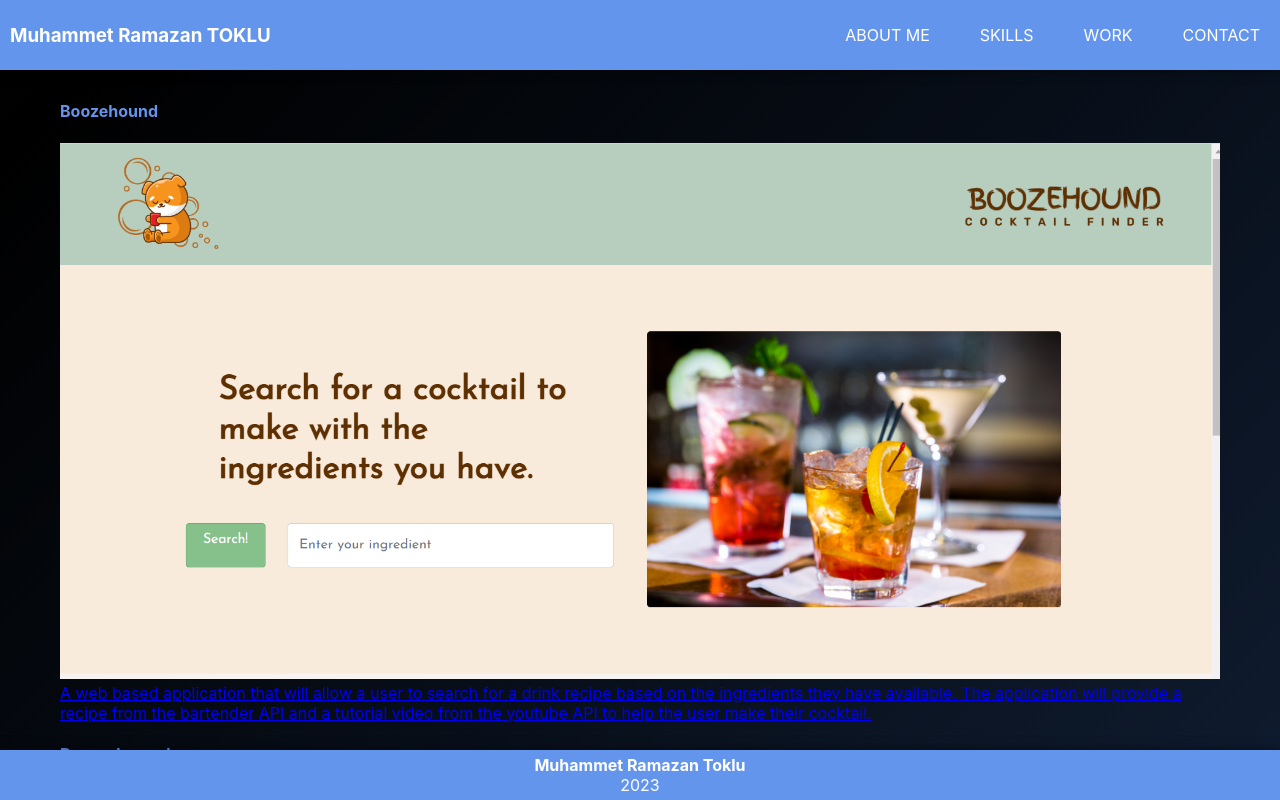
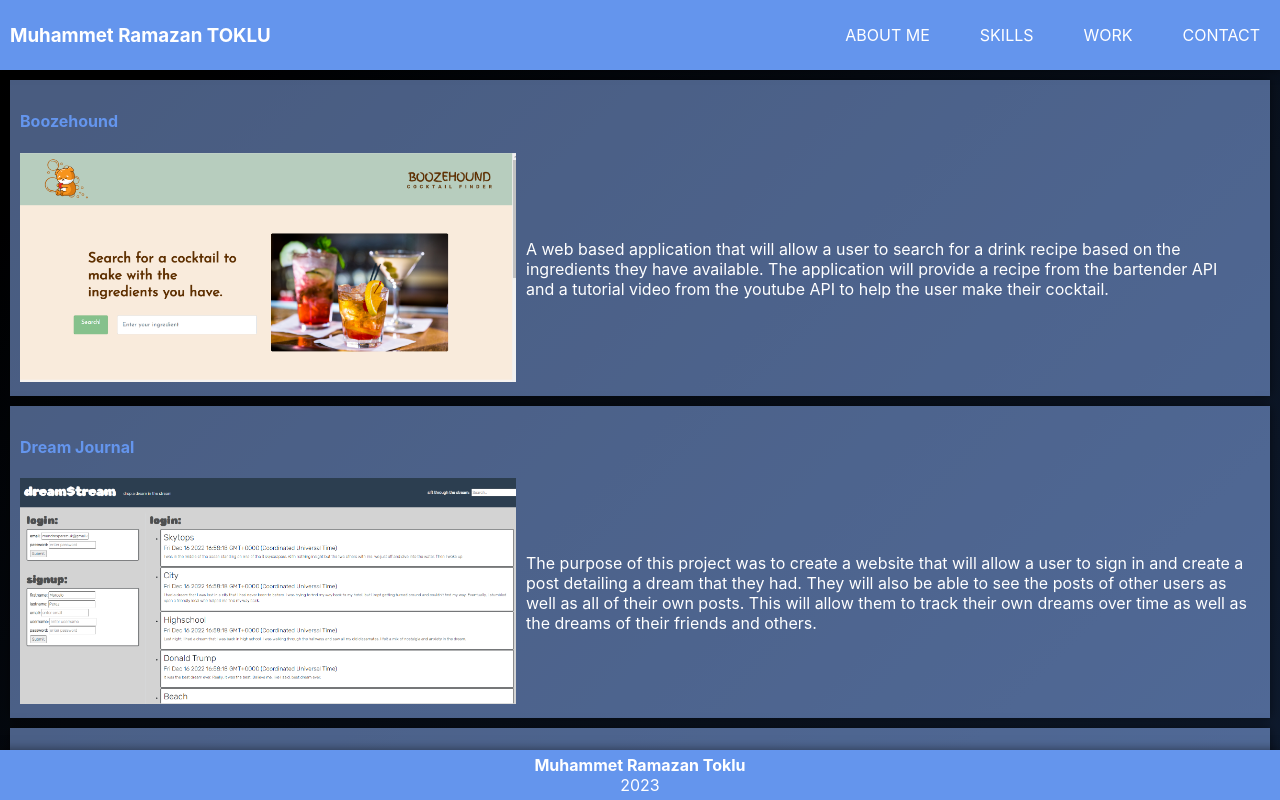
Before and after one commit to mramazant/React-Portfolio, a React (Create React App) app: page /work in a window 1280 px wide. Built offline with nearby package versions, Linux system fonts and the light colour scheme.

Commit message:
refactored work section and updated styling

```diff
--- a/src/components/Details/index.js
+++ b/src/components/Details/index.js
@@ -84,13 +84,10 @@ const Resume=()=>{
 const Details = () => {
   return (
     <div className="details" id="details">
-      {/* <div className="details-content"> */}
         <About />
         <Education/>
-
         {/* resume will be here when its ready */}
         <Resume />
-      {/* </div> */}
     </div>
   );
 };
--- a/src/components/Header/index.css
+++ b/src/components/Header/index.css
@@ -38,7 +38,7 @@
 .header > h1, .header > h2, .header > h3, .header > h4{
     color: white;
 }
-.container{
+.close{
     display: none;
 }
 @media only screen and (max-width:760px) {
@@ -54,16 +54,17 @@
         height: auto;
         box-shadow: 0px 0px 10px 0px rgba(0, 0, 0, 50%);
     }
-    .container {
+    .close {
         display: inline-block;
         cursor: pointer;
+        width: 50px;
       }
 
       .bar1, .bar2, .bar3 {
         width: 35px;
         height: 5px;
-        background-color: #333;
-        margin: 6px 0;
+        background-color: white;
+        margin: 6px auto;
         transition: 0.4s;
       }
       .opened.bar1 {
--- a/src/components/Header/index.js
+++ b/src/components/Header/index.js
@@ -5,7 +5,7 @@ import { useEffect, useState } from "react";
 const MenuIcon = ({menuOpen, toggleMenu})=>{
 
   return(
-    <div className="container" onClick={()=>{toggleMenu()}}>
+    <div className="close" onClick={()=>{toggleMenu()}}>
       <div className={`bar1 ${menuOpen?"opened":""}`}></div>
       <div className={`bar2 ${menuOpen?"opened":""}`}></div>
       <div className={`bar3 ${menuOpen?"opened":""}`}></div>
--- a/src/components/Work/index.css
+++ b/src/components/Work/index.css
@@ -1,8 +1,46 @@
-.workCard {
+.work-section{
     display: flex;
-        justify-content: flex-start;
-        align-content: flex-start;
-        position: relative;
-        margin-left: 50px;
-        margin-right: 50px;
+    flex-direction: column;
+    gap: 10px;
 }
+.work-container{
+    background-color: var(--primary-hover);
+    flex: 1 1 50%;
+    padding: 10px;
+    box-shadow: 0px 0px 10px 0px rgba(0, 0, 0, 50%);
+    display: flex;
+    flex-direction: row;
+    justify-content: center;
+    align-items: center;
+    flex-wrap: wrap;
+    /* gap: 10px; */
+}
+
+.project-link{
+    flex: 1 1 40%;
+    text-decoration: none;
+    cursor: pointer;
+    /* padding: ; */
+    box-sizing: border-box;
+}
+.project-description{
+    flex: 1 1 60%;
+    padding: 10px;
+    box-sizing: border-box;
+}
+.project-title{
+    flex: 1 1 100%;
+}
+
+@media only screen and (max-width:760px) {
+    .work-container{
+        flex-direction: column;
+    }
+    .project-link{
+        flex: 1 1 100%;
+    }
+    .project-description{
+        flex: 1 1 100%;
+        padding: 0;
+    }
+}
--- a/src/components/Work/index.js
+++ b/src/components/Work/index.js
@@ -1,47 +1,55 @@
-import "./index.css";
 import Boozehound from "../../assets/img/BoozehoundScreenShot.png";
 import DreamJournal from "../../assets/img/dreamJournal.png";
+import "./index.css";
 // import ProfilPic from "../../assets/img/ProfilPic.jpg";
-
+const projects = [
+  {
+    link:"https://mg1919.github.io/boozeHound/",
+    image:Boozehound,
+    title:"Boozehound",
+    description:"A web based application that will allow a user to search for a drink recipe based on the ingredients they have available. The application will provide a recipe from the bartender API and a tutorial video from the youtube API to help the user make their cocktail."
+  },
+  {
+    link:"https://dream-stream270.herokuapp.com/",
+    image:DreamJournal,
+    title:"Dream Journal",
+    description:"The purpose of this project was to create a website that will allow a user to sign in and create a post detailing a dream that they had. They will also be able to see the posts of other users as well as all of their own posts. This will allow them to track their own dreams over time as well as the dreams of their friends and others."
+  },
+  {
+    /* project 3 will be here when its ready */
+    link:"https://github.com/mramazant/homework1",
+    image:null,
+    title:"Vinyl",
+    description:""
+  }
+]
 const Project = ({ link, image, description, title }) => {
   return (
-    <div>
-      <a href={link} class="cal" target="_blank" title={title}>
+    <div className="work-container">
+        <h4 className="project-title">{title}</h4>
+      <a href={link} className="project-link" target="_blank" title={title}>
         <img src={image} width="100%" alt={title} />
+      </a>
+      <p className="project-description">
         {description}
-      </a>
+      </p>
     </div>
   );
 };
 
 const Work = () => {
   return (
-    <div className="workCard">
-      <div>
-        <h4>Boozehound</h4>
-        <Project
-          link="https://mg1919.github.io/boozeHound/"
-          image={Boozehound}
-          title="Boozehound"
-          description="A web based application that will allow a user to search for a drink recipe based on the ingredients they have available. The application will provide a recipe from the bartender API and a tutorial video from the youtube API to help the user make their cocktail."
-        />
-        <h4>DreamJournal</h4>
-        <Project
-          link="https://dream-stream270.herokuapp.com/"
-          image={DreamJournal}
-          title="Dream Journal"
-          description="The purpose of this project was to create a website that will allow a user to sign in and create a post detailing a dream that they had. They will also be able to see the posts of other users as well as all of their own posts. This will allow them to track their own dreams over time as well as the dreams of their friends and others."
-        />
-        <h4>Vinyl</h4>
-        {/* project 3 will be here when its ready */}
-        <Project
-          link="https://github.com/mramazant/homework1"
-          image=""
-          title="Vinyl"
-          description=""
-        />
-      </div>
-    </div>
+      <section className="work-section">
+        {projects.map((project, index)=>(
+          <Project
+            key={index}
+            link={project.link}
+            image={project.image}
+            title={project.title}
+            description={project.description}
+          />
+        ))}
+      </section>
   );
 };
 
```
